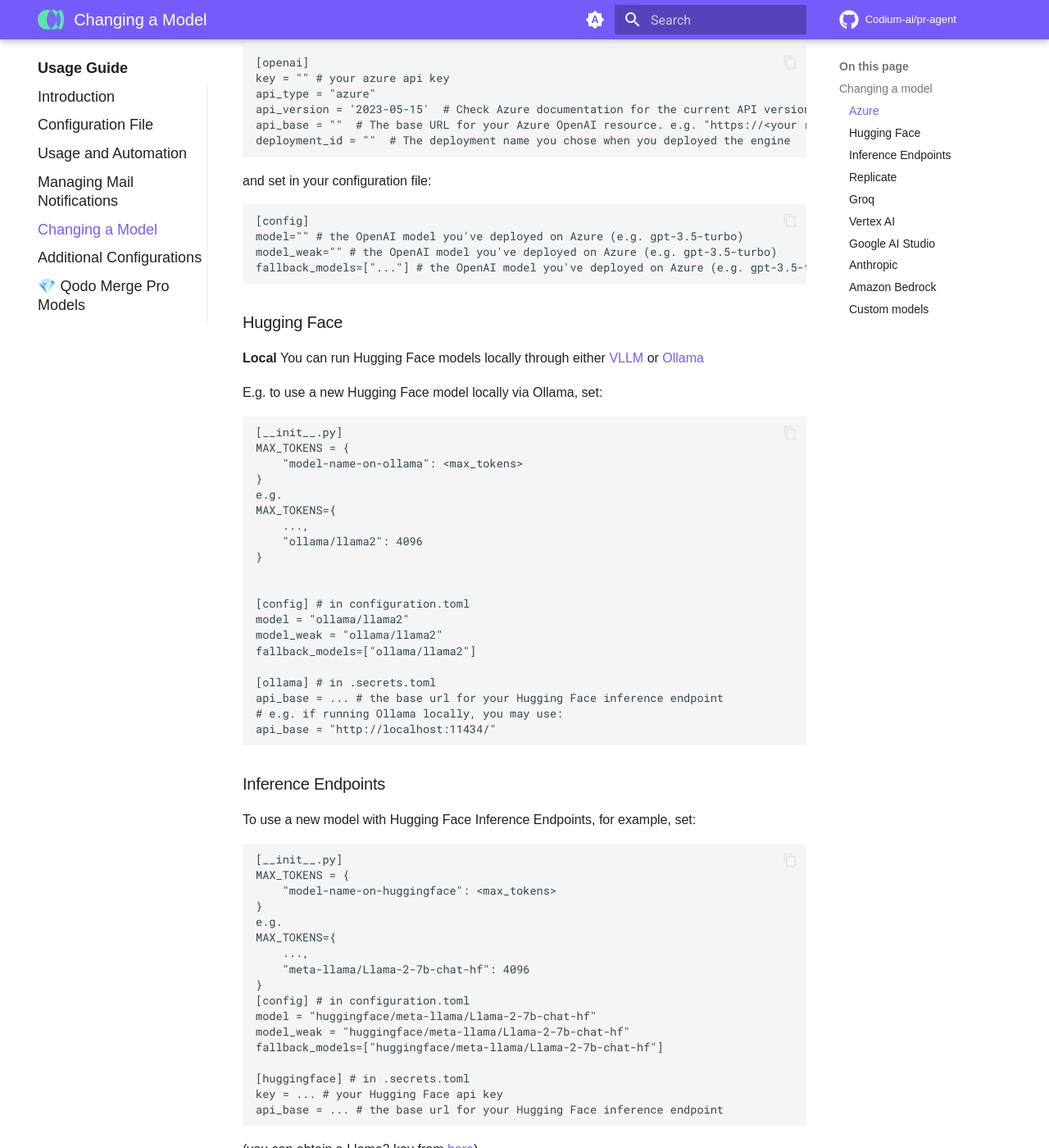
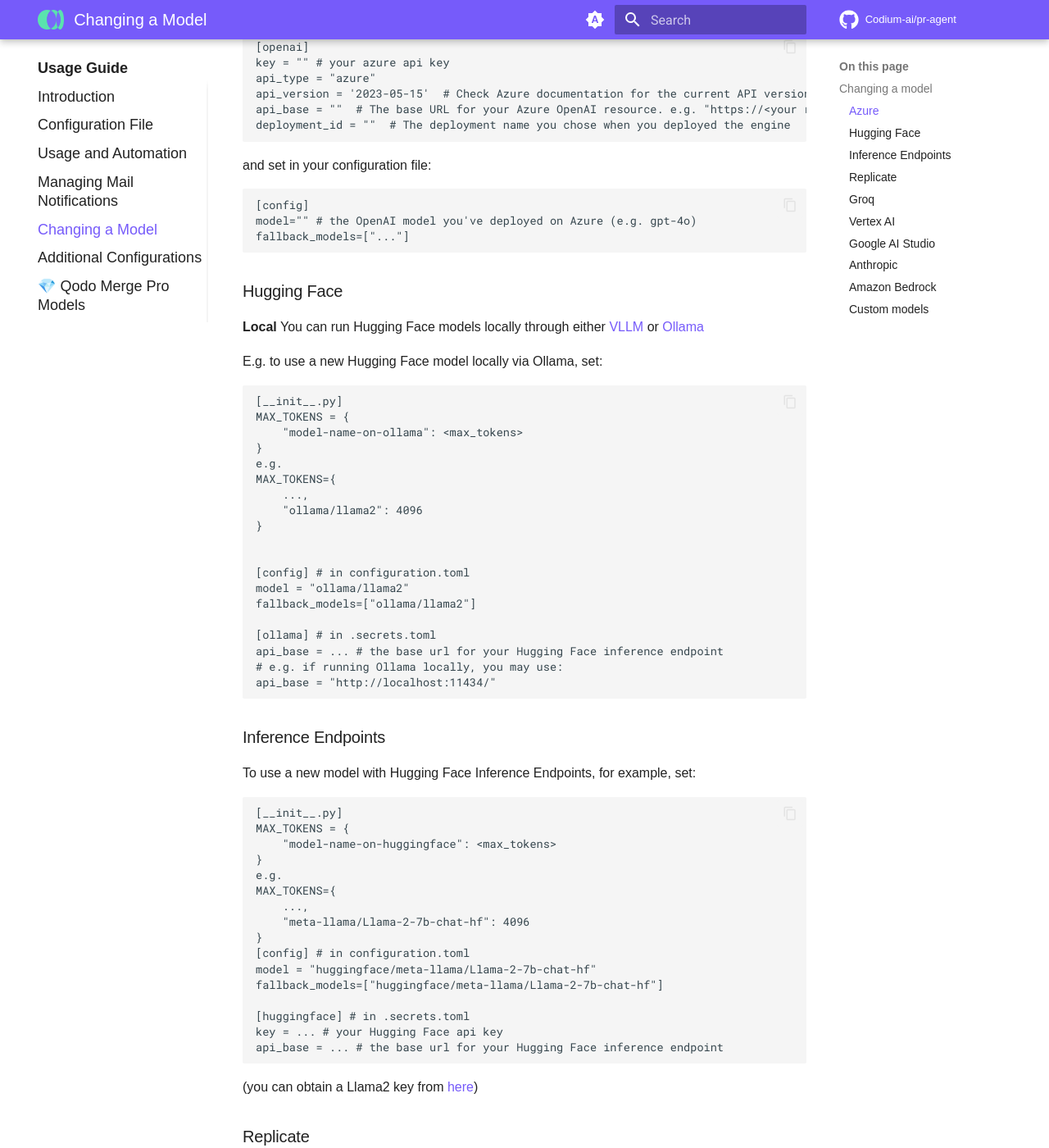
Before and after one commit to Codium-ai/pr-agent, an MkDocs documentation site: the page built from docs/docs/usage-guide/changing_a_model.md, in a window 1280 px wide and 1400 px high, scrolled down 650 px. Shown: the whole window at 82% size. Built offline with MkDocs 1.6.1 and Material for MkDocs 9.7.7, drawn with Linux system fonts in a browser that asks for light colours; comment, search, counter and statistics services are not loaded; some of the changed text lies outside the part shown.

Commit message:
docs: remove model_weak configuration and simplify model selection

````diff
--- a/docs/docs/usage-guide/changing_a_model.md
+++ b/docs/docs/usage-guide/changing_a_model.md
@@ -5,7 +5,6 @@
 ```
 [config]
 model = "..."
-model_weak = "..."
 fallback_models = ["..."]
 ```
 
@@ -27,9 +26,8 @@
 and set in your configuration file:
 ```
 [config]
-model="" # the OpenAI model you've deployed on Azure (e.g. gpt-3.5-turbo)
-model_weak="" # the OpenAI model you've deployed on Azure (e.g. gpt-3.5-turbo)
-fallback_models=["..."] # the OpenAI model you've deployed on Azure (e.g. gpt-3.5-turbo)
+model="" # the OpenAI model you've deployed on Azure (e.g. gpt-4o)
+fallback_models=["..."]
 ```
 
 ### Hugging Face
@@ -52,7 +50,6 @@
 
 [config] # in configuration.toml
 model = "ollama/llama2"
-model_weak = "ollama/llama2"
 fallback_models=["ollama/llama2"]
 
 [ollama] # in .secrets.toml
@@ -76,7 +73,6 @@
 }
 [config] # in configuration.toml
 model = "huggingface/meta-llama/Llama-2-7b-chat-hf"
-model_weak = "huggingface/meta-llama/Llama-2-7b-chat-hf"
 fallback_models=["huggingface/meta-llama/Llama-2-7b-chat-hf"]
 
 [huggingface] # in .secrets.toml
@@ -91,7 +87,6 @@
 ```
 [config] # in configuration.toml
 model = "replicate/llama-2-70b-chat:2c1608e18606fad2812020dc541930f2d0495ce32eee50074220b87300bc16e1"
-model_weak = "replicate/llama-2-70b-chat:2c1608e18606fad2812020dc541930f2d0495ce32eee50074220b87300bc16e1"
 fallback_models=["replicate/llama-2-70b-chat:2c1608e18606fad2812020dc541930f2d0495ce32eee50074220b87300bc16e1"]
 [replicate] # in .secrets.toml
 key = ...
@@ -107,7 +102,6 @@
 ```
 [config] # in configuration.toml
 model = "llama3-70b-8192"
-model_weak = "llama3-70b-8192"
 fallback_models = ["groq/llama3-70b-8192"]
 [groq] # in .secrets.toml
 key = ... # your Groq api key
@@ -121,7 +115,6 @@
 ```
 [config] # in configuration.toml
 model = "vertex_ai/codechat-bison"
-model_weak = "vertex_ai/codechat-bison"
 fallback_models="vertex_ai/codechat-bison"
 
 [vertexai] # in .secrets.toml
@@ -140,7 +133,6 @@
 ```toml
 [config] # in configuration.toml
 model="google_ai_studio/gemini-1.5-flash"
-model_weak="google_ai_studio/gemini-1.5-flash"
 fallback_models=["google_ai_studio/gemini-1.5-flash"]
 
 [google_ai_studio] # in .secrets.toml
@@ -156,7 +148,6 @@
 ```
 [config]
 model="anthropic/claude-3-opus-20240229"
-model_weak="anthropic/claude-3-opus-20240229"
 fallback_models=["anthropic/claude-3-opus-20240229"]
 ```
 
@@ -173,7 +164,6 @@
 ```
 [config] # in configuration.toml
 model="bedrock/anthropic.claude-3-sonnet-20240229-v1:0"
-model_weak="bedrock/anthropic.claude-3-sonnet-20240229-v1:0"
 fallback_models=["bedrock/anthropic.claude-v2:1"]
 ```
 
@@ -195,7 +185,6 @@
 ```
 [config]
 model="custom_model_name"
-model_weak="custom_model_name"
 fallback_models=["custom_model_name"]
 ```
 (2) Set the maximal tokens for the model:
````
Also changed, not shown: 3 other files.
